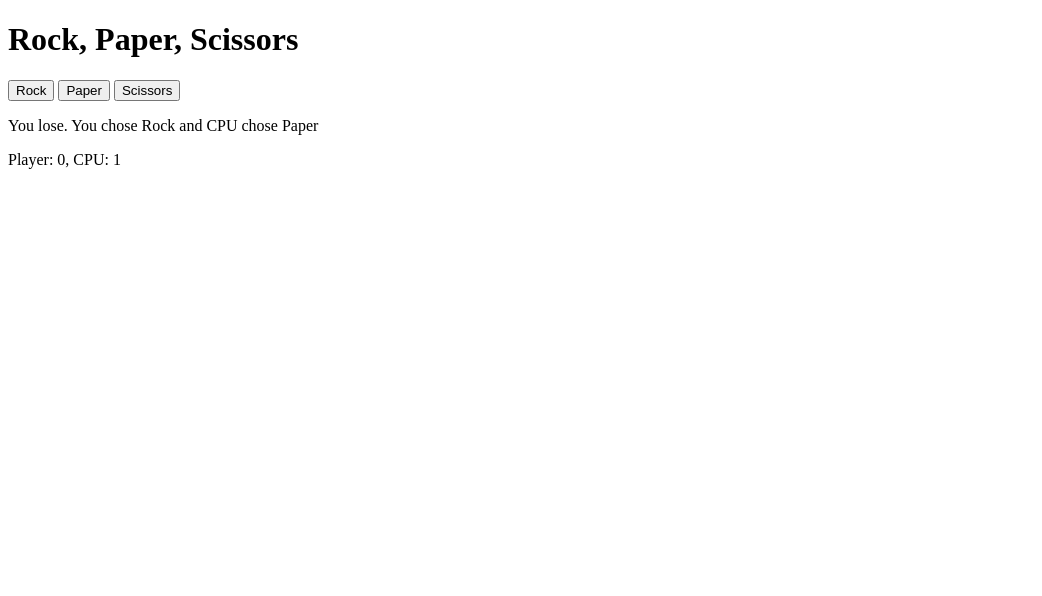
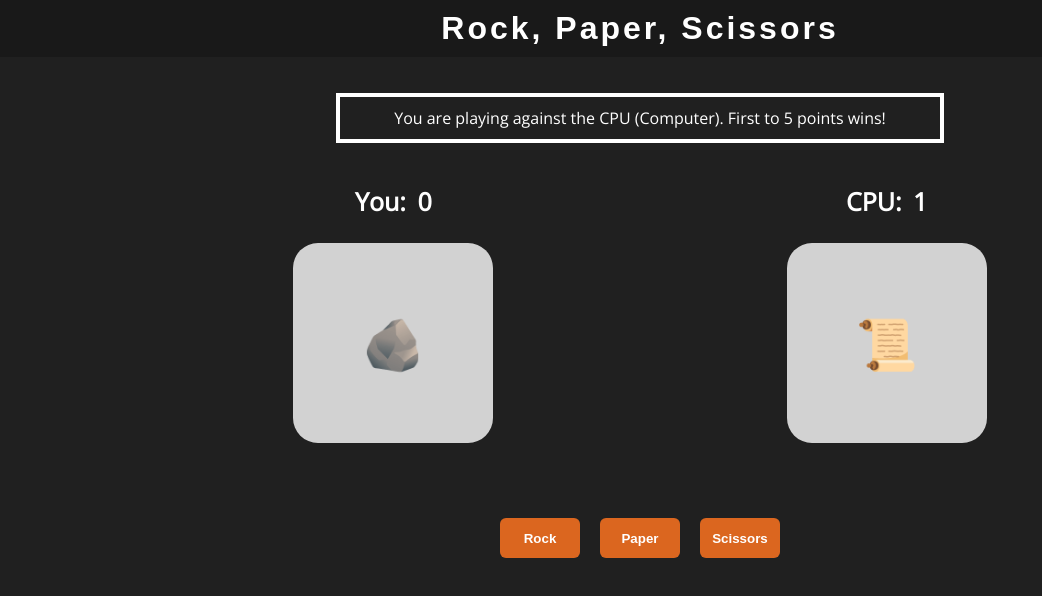
Before and after one commit to ajmel-muadz/rock_paper_scissors, a plain HTML site: page index.html in a window 1280 px wide. Both pictures are taken after a click on the button "Rock". Shown: the whole page, without its empty margins (0-1042 px from the left). Drawn offline with nearby package versions, Linux system fonts and the light colour scheme; a web font is replaced by a local one.

Commit message:
Completed game with web interface

```diff
--- a/index.html
+++ b/index.html
@@ -3,13 +3,43 @@
     <head>
         <meta charset="UTF-8">
         <title>Rock Paper Scissors</title>
+        <link rel="stylesheet" href="styles.css">
         <script src="rps.js" defer></script>
+        <style>
+            @import url('https://fonts.googleapis.com/css2?family=Open+Sans&display=swap');
+            @import url('https://fonts.googleapis.com/css2?family=Protest+Strike&display=swap');
+        </style>
     </head>
     <body>
-        <h1>Rock, Paper, Scissors</h1>
-        <button class="rock-btn">Rock</button>
-        <button class="paper-btn">Paper</button>
-        <button class="scissors-btn">Scissors</button>
+        <div class="header">
+            <h1 class="game-name">Rock, Paper, Scissors</h1>
+            <div class="tutorial-container">
+                <p class="tutorial">
+                    You are playing against the CPU (Computer). First to 5 points wins!
+                </p>
+            </div>
+        </div>
+        <div class="player-cpu-container">
+            <div class="player-container">
+                <p class="player-name">You:</p>
+                <p class="player-score">0</p>
+                <div class="player-symbol">
+                    ❔
+                </div>
+            </div>
+            <div class="cpu-container">
+                <p class="cpu-name">CPU:</p>
+                <p class="cpu-score">0</p>
+                <div class="cpu-symbol">
+                    ❔
+                </div>
+            </div>
+        </div>
+        <div class="choices-container">
+            <button class="rock-btn">Rock</button>
+            <button class="paper-btn">Paper</button>
+            <button class="scissors-btn">Scissors</button>
+        </div>
 
         <div class="container"></div>
     </body>
--- a/rps.js
+++ b/rps.js
@@ -1,19 +1,10 @@
 let playerScore = 0;
 let cpuScore = 0;
+let gameWinSound = new Audio("game-win.wav")
 
 function getRandomInt(min, max)
 {
     return Math.floor(Math.random() * (max - min) + min);
-}
-
-function capitaliseWord(word)
-{
-    let firstLetter = word.slice(0, 1);
-    let remainingLetters = word.slice(1, word.length);
-
-    let capitalisedWord = firstLetter.toUpperCase() + remainingLetters.toLowerCase();
-
-    return capitalisedWord;
 }
 
 function getCpuChoice()
@@ -23,15 +14,15 @@ function getCpuChoice()
     let result = "";
     if (randomInt === 1)
     {
-        result = "Rock";
+        result = "🪨";
     }
     else if (randomInt === 2)
     {
-        result = "Paper";
+        result = "📜";
     }
     else
     {
-        result = "Scissors";
+        result = "✂️";
     }
 
     return result;
@@ -41,57 +32,28 @@ function playRound(playerChoice, cpuChoice)
 {
     let output = "";
 
-    let r = "Rock";
-    let p = "Paper";
-    let s = "Scissors";
+    let r = "🪨";
+    let p = "📜";
+    let s = "✂️";
 
-    playerChoice = capitaliseWord(playerChoice);
-
-    if (playerScore < 5 && cpuScore < 5)
-    {
     if (playerChoice === cpuChoice)
     {
-            output = `That's a tie! Both players chose ${cpuChoice}`;
+        cpuScore = cpuScore;
+        playerScore = playerScore;
     }
     else if ((playerChoice === r && cpuChoice === p) ||
     (playerChoice === p && cpuChoice === s) ||
     (playerChoice === s && cpuChoice === r))
     {
         cpuScore = cpuScore + 1;
-
-            if (cpuScore === 5)
-            {
-                output = `CPU wins the game!`;
-            }
-            else
-            {
-                output = `You lose. You chose ${playerChoice} and CPU chose ${cpuChoice}`;
-            }
     }
     else
     {
         playerScore = playerScore + 1;
-
-            if (playerScore === 5)
-            {
-                output = `Player wins the game!`;
-            }
-            else
-            {
-                output = `You win! You chose ${playerChoice} and CPU chose ${cpuChoice}`;
-            }
-        }
-    }
-    else if (playerScore === 5)
-    {
-        output = `Player wins the game!`;
-    }
-    else if (cpuScore === 5)
-    {
-        output = `CPU wins the game!`;
     }
 
-    return output;
+
+    return cpuChoice;
 }
 
 function game()
@@ -100,30 +62,56 @@ function game()
     const paperButton = document.querySelector(".paper-btn");
     const scissorsButton = document.querySelector(".scissors-btn");
 
-    const container = document.querySelector(".container");
-
-    const text = document.createElement("p");
-    text.classList.add("text");
-    container.appendChild(text);
-
-    const score = document.createElement("p");
-    score.classList.add("score");
-    container.appendChild(score);
+    const playerSymbol = document.querySelector(".player-symbol");
+    const cpuSymbol = document.querySelector(".cpu-symbol");
+    const scorePlayer = document.querySelector(".player-score");
+    const scoreCPU = document.querySelector(".cpu-score");
 
     rockButton.addEventListener("click", () => {
-        text.textContent = playRound("Rock", getCpuChoice());
-        score.textContent = `Player: ${playerScore}, CPU: ${cpuScore}`;
+        if (playerScore < 5 && cpuScore < 5)
+        {
+            playerSymbol.textContent = "🪨";
+            cpuSymbol.textContent = playRound("🪨", getCpuChoice());
+            scorePlayer.textContent = `${playerScore}`;
+            scoreCPU.textContent = `${cpuScore}`;
+
+            if (playerScore >= 5 || cpuScore >= 5)
+            {
+                gameWinSound.play();
+            }
+        }
     });
 
     paperButton.addEventListener("click", () => {
-        text.textContent = playRound("Paper", getCpuChoice());
-        score.textContent = `Player: ${playerScore}, CPU: ${cpuScore}`;
+        if (playerScore < 5 && cpuScore < 5)
+        {
+            playerSymbol.textContent = "📜";
+            cpuSymbol.textContent = playRound("📜", getCpuChoice());
+            scorePlayer.textContent = `${playerScore}`;
+            scoreCPU.textContent = `${cpuScore}`;
+
+            if (playerScore >= 5 || cpuScore >= 5)
+            {
+                gameWinSound.play();
+            }
+        }
     });
 
     scissorsButton.addEventListener("click", () => {
-        text.textContent = playRound("Scissors", getCpuChoice());
-        score.textContent = `Player: ${playerScore}, CPU: ${cpuScore}`;
+        if (playerScore < 5 && cpuScore < 5)
+        {
+            playerSymbol.textContent = "✂️";
+            cpuSymbol.textContent = playRound("✂️", getCpuChoice());
+            scorePlayer.textContent = `${playerScore}`;
+            scoreCPU.textContent = `${cpuScore}`;
+
+            if (playerScore >= 5 || cpuScore >= 5)
+            {
+                gameWinSound.play();
+            }
+        }
     });
+
 }
 
 game();
--- /dev/null
+++ b/styles.css
@@ -0,0 +1,104 @@
+body {
+    margin: 0;
+    background-color: rgb(32, 32, 32);
+}
+
+.game-name {
+    font-family: 'Protest Strike', sans-serif;
+    display: flex;
+    justify-content: center;
+    background-color: rgb(25, 25, 25);
+    margin: 0;
+    padding-top: 10px;
+    padding-bottom: 10px;
+    letter-spacing: 3px;
+    color: white;
+}
+
+.tutorial-container {
+    display: flex;
+    justify-content: center;
+    margin-top: 20px;
+}
+
+.tutorial {
+    display: flex;
+    justify-content: center;
+    font-family: 'Open Sans', sans-serif;
+    color: white;
+    border: 4px solid white;
+    padding-top: 10px;
+    padding-bottom: 10px;
+    width: 600px;
+}
+
+.choices-container {
+    display: flex;
+    justify-content: center;
+    align-items: center;
+    margin-bottom: 75px;
+}
+
+.rock-btn, .paper-btn, .scissors-btn {
+    background-color: #DB661F;
+    border: none;
+    height: 40px;
+    width: 80px;
+    color: white;
+    font-weight: bold;
+    border-radius: 6px;
+    margin: 0 10px;
+    cursor: pointer;
+    transition: background-color 0.15s, color 0.15s, opacity 0.15s;
+}
+
+.rock-btn:hover, .paper-btn:hover, .scissors-btn:hover {
+    background-color: #a84f18;
+    color: rgb(216, 216, 216);
+}
+
+.rock-btn:active, .paper-btn:active, .scissors-btn:active {
+    opacity: 0.75;
+}
+
+.player-cpu-container {
+    display: flex;
+    justify-content: space-evenly;
+    color: white;
+    font-family: 'Open Sans', sans-serif;
+    font-weight: bold;
+    font-size: 25px;
+    margin-bottom: 75px;
+}
+
+.player-container, .cpu-container {
+    text-align: center;
+}
+
+.player-name, .cpu-name, .player-score, .cpu-score {
+    display: inline-block;
+}
+
+.player-name, .cpu-name {
+    margin-right: 5px;
+}
+
+.container {
+    font-family: 'Open Sans', sans-serif;
+    color: white;
+}
+
+.text, .score {
+    text-align: center;
+}
+
+.player-symbol, .cpu-symbol {
+    background-color: rgb(210, 210, 210);
+    width: 200px;
+    height: 200px;
+    border-radius: 25px;
+    display: flex;
+    justify-content: center;
+    align-items: center;
+    font-size: 50px;
+}
```
Also changed, not shown: 1 other file. Lines whose indentation alone changed are shown as unchanged.
